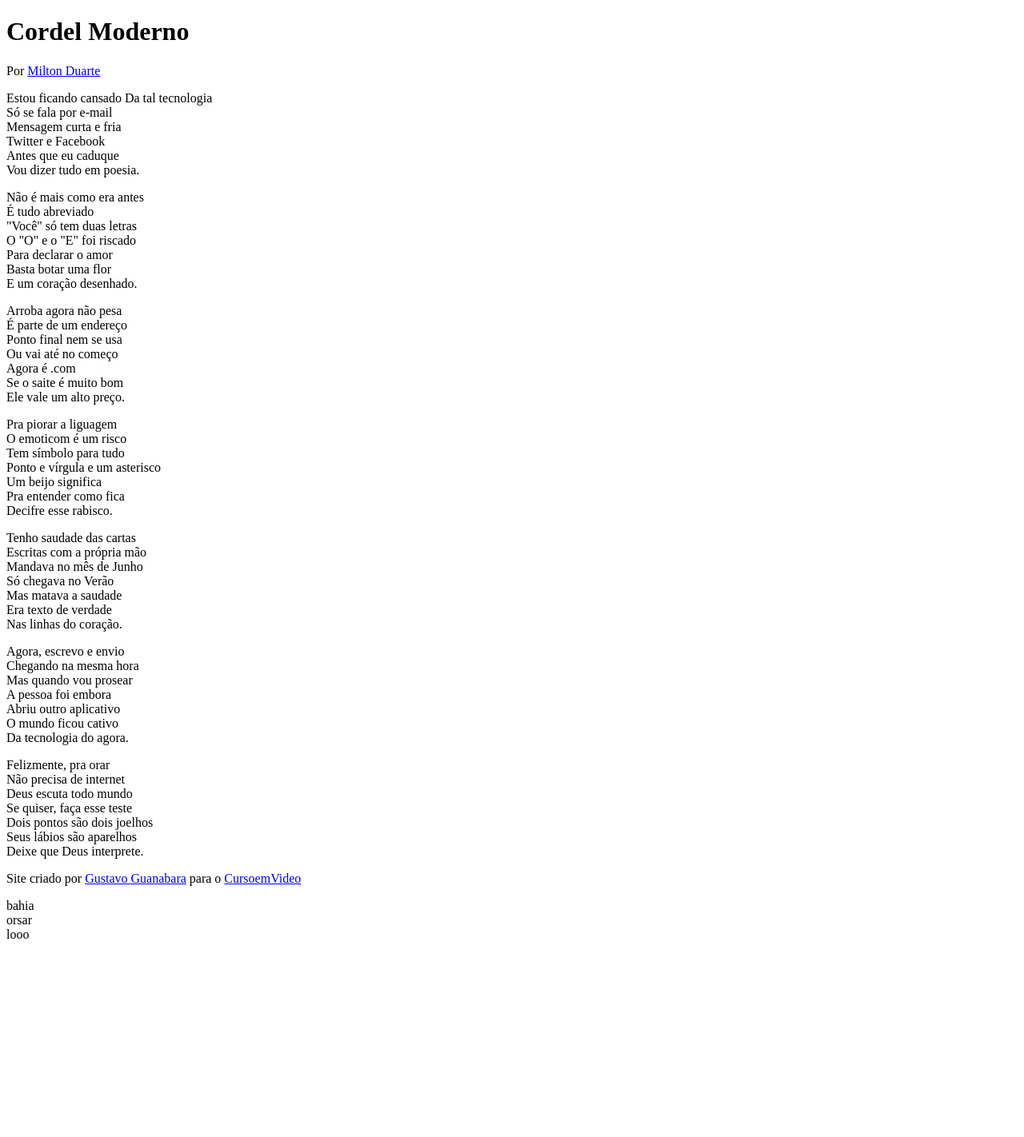
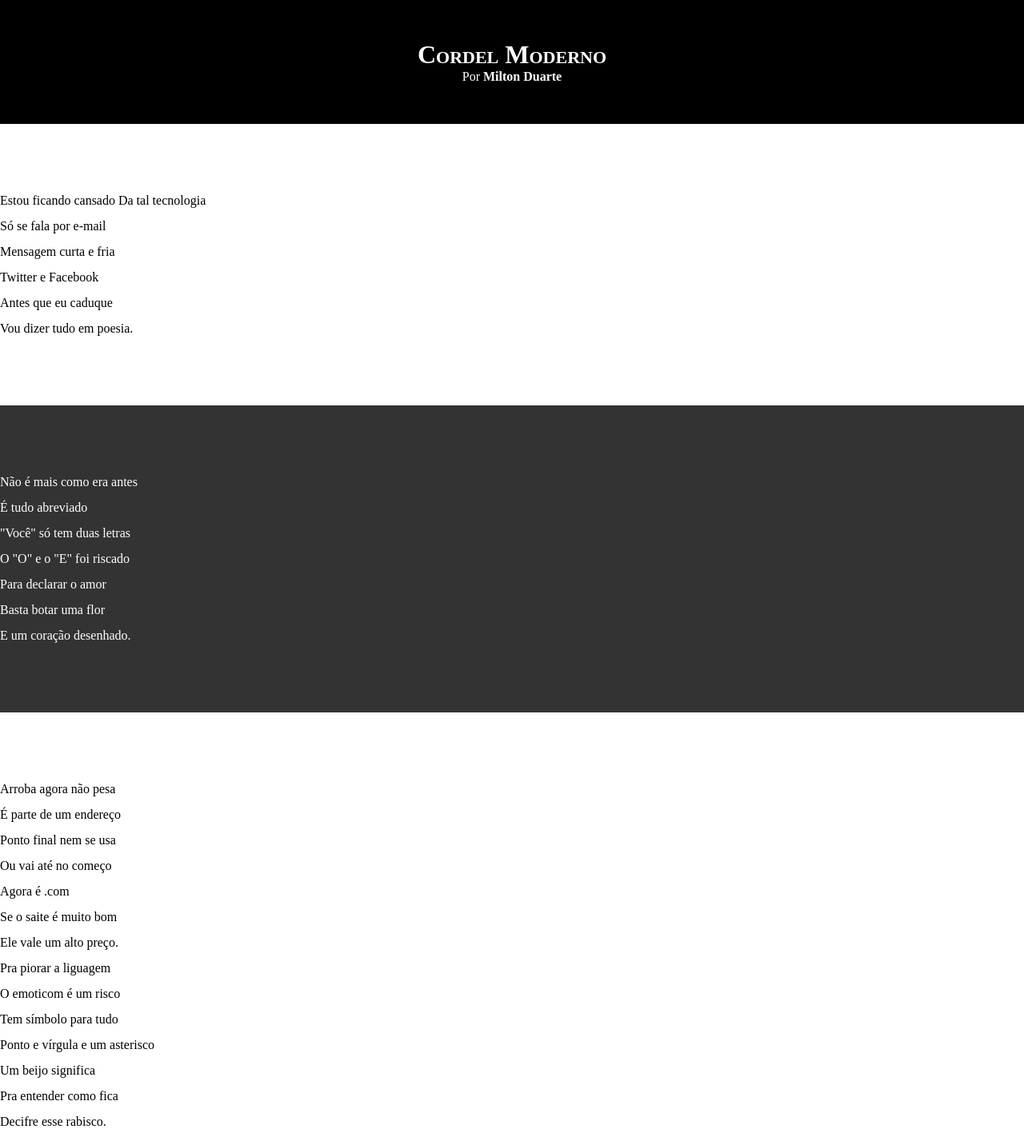
Before and after one commit to Mateus1504m/html-css, a plain HTML site: page desafios/d012/index.html in a window 1280 px wide. Shown: the top 1422 px of the page at 80% size. Before the commit the page ends 1194 px from the top, so only its background shows below. Drawn offline with Linux system fonts and the light colour scheme.

Commit message:
atualizaçao

```diff
--- a/desafios/d012/estilo/style.css
+++ b/desafios/d012/estilo/style.css
@@ -1 +1,60 @@
 @charset "UTF-8";
+
+* {
+    margin: 0px;
+    padding: 0px;
+}
+
+html, body {
+    min-height: 100vh;
+    background-color: darkgray;
+}
+
+header {
+    background-color: black;
+    color: white;
+    text-align: center;
+}
+
+header > h1 {
+    padding-top: 50px;
+    font-variant: small-caps;
+}
+
+header > p {
+    padding-bottom: 50px;
+}
+
+header a, footer a {
+    color: white;
+    text-decoration: none;
+    font-weight: bolder;
+}
+
+
+header a:hover, footer a:hover{
+    text-decoration: underline;
+}
+
+section {
+    padding-top: 10vh;
+    padding-bottom: 10vh;
+    line-height: 2em;
+}
+
+section.normal {
+    background-color: white;
+    color: black;
+}
+
+section.imagem {
+    background-color: rgb(51, 51, 51);
+    color: white;
+}
+
+footer {
+    background-color: black;
+    color: white;
+    text-align: center;
+    padding: 10px;
+}
--- a/desafios/d012/index.html
+++ b/desafios/d012/index.html
@@ -12,7 +12,7 @@
     <p>Por <a href=" https://www.recantodasletras.com.br/poesias/3186743" target="_blank">Milton Duarte</a></p>
 </header>
 
-    <section>
+    <section class="normal">
         <p>
             Estou ficando cansado
             Da tal tecnologia <br>
@@ -24,7 +24,7 @@
         </p>
     </section>
 
-    <section>
+    <section class="imagem">
         <p>
             Não é mais como era antes <br>
             É tudo abreviado <br>
@@ -36,7 +36,7 @@
         </p>
     </section>
 
-    <section>
+    <section class="normal">
         <p>
             Arroba agora não pesa <br>
             É parte de um endereço <br>
@@ -58,7 +58,7 @@
         </p>
     </section>
 
-    <section>
+    <section class="imagem">
         <p>
             Tenho saudade das cartas <br>
             Escritas com a própria mão <br>
@@ -70,7 +70,7 @@
         </p>
     </section>
 
-    <section>
+    <section class="normal">
         <p>
             Agora, escrevo e envio <br>
             Chegando na mesma hora <br>
@@ -95,11 +95,5 @@
     <footer>
         <p>Site criado por <a href="https://gustavoguananbara.github.io" target="_blank">Gustavo Guanabara</a> para o <a href="https://www.cursoemvideo.com" target="_blank">CursoemVideo</a></p>
     </footer>
-
-    <p>
-        bahia <br>
-        orsar <br>
-        looo <br>
-    </p>
 </body>
 </html>
```
